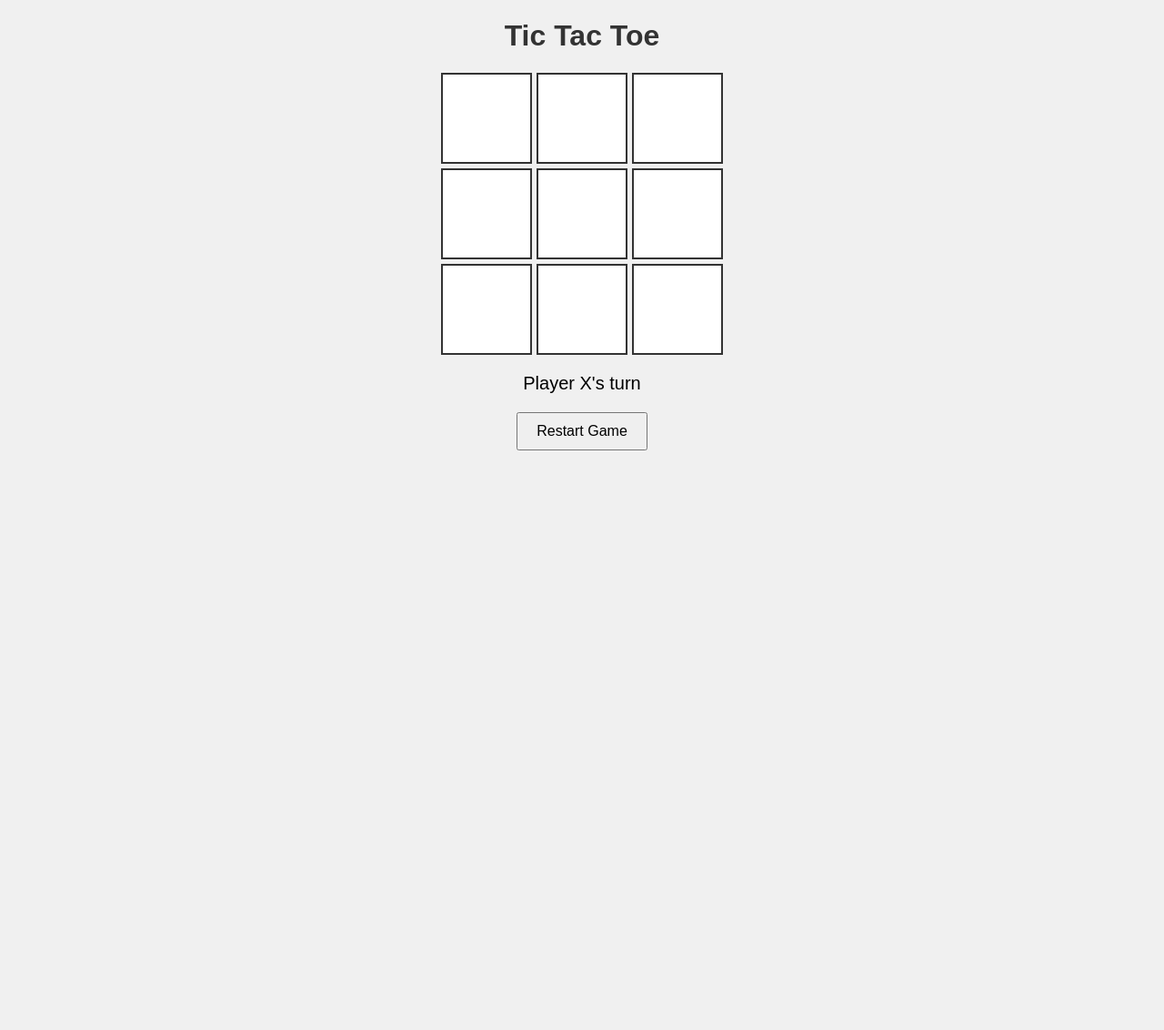
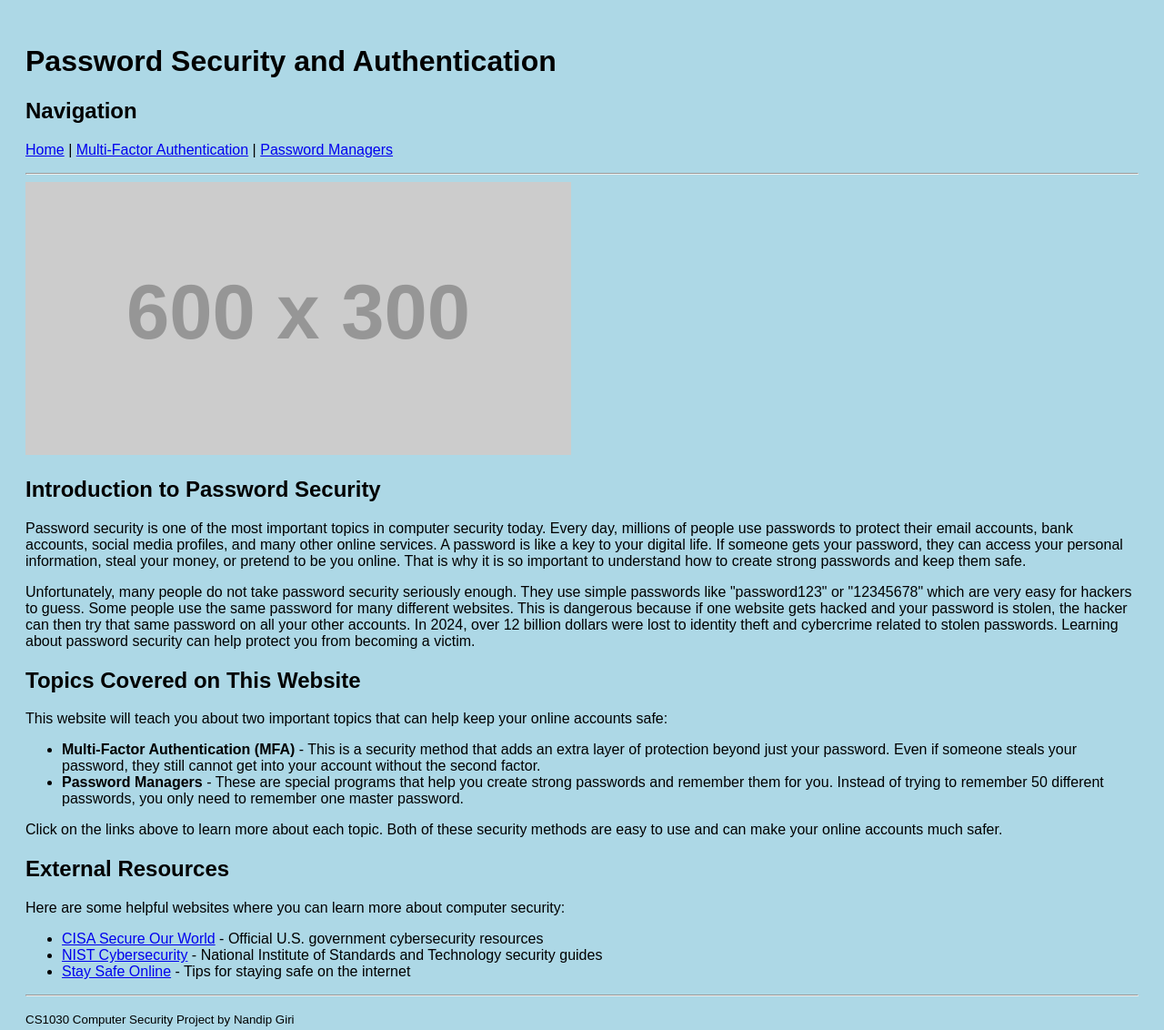
Before and after one commit to pratikacharya1234/Game, a plain HTML site: page index.html in a window 1280 px wide. Shown: the whole page at 91% size. Before the commit the page ends 800 px from the top, so only its background shows below. Drawn offline with Linux system fonts and the light colour scheme; placeholder pictures from the web are drawn by us.

Commit message:
Replace Tic Tac Toe with Password Security content
Removed Tic Tac Toe game and added content on password security.

```diff
--- a/index.html
+++ b/index.html
@@ -1,141 +1,53 @@
 <!DOCTYPE html>
-<html lang="en">
+<html>
 <head>
-    <meta charset="UTF-8">
-    <meta name="viewport" content="width=device-width, initial-scale=1.0">
-    <title>Pratik</title>
-       <style>
-        body {
-            font-family: sans-serif;
-            text-align: center;
-            background-color: #f0f0f0;
-        }
+    <title>Password Security - Home</title>
+</head>
+<body style="background-color: lightblue; font-family: Arial; padding: 20px;">
 
-        h1 {
-            color: #333;
-        }
+    <h1>Password Security and Authentication</h1>
 
-        #gameboard {
-            display: grid;
-            grid-template-columns: repeat(3, 100px);
-            grid-template-rows: repeat(3, 100px);
-            gap: 5px;
-            margin: 20px auto;
-            width: 310px;
-        }
+    <h2>Navigation</h2>
+    <p>
+        <a href="index.html">Home</a> |
+        <a href="mfa.html">Multi-Factor Authentication</a> |
+        <a href="password-managers.html">Password Managers</a>
+    </p>
 
-        .cell {
-            width: 100px;
-            height: 100px;
-            background-color: #fff;
-            border: 2px solid #333;
-            font-size: 60px;
-            cursor: pointer;
-        }
+    <hr>
 
-        #message {
-            font-size: 20px;
-            margin-top: 10px;
-        }
+    <img src="https://via.placeholder.com/600x300/4a90e2/ffffff?text=Password+Security" alt="Password Security Banner" width="600" height="300">
 
-        #restart {
-            margin-top: 20px;
-            padding: 10px 20px;
-            font-size: 16px;
-            cursor: pointer;
-        }
-    </style>
+    <h2>Introduction to Password Security</h2>
 
-</head>
-<body>
-    <h1>Tic Tac Toe</h1>
-    <div id="gameboard">
-        <button class="cell"></button>
-        <button class="cell"></button>
-        <button class="cell"></button>
-        <button class="cell"></button>
-        <button class="cell"></button>
-        <button class="cell"></button>
-        <button class="cell"></button>
-        <button class="cell"></button>
-        <button class="cell"></button>
-    </div>
-    <div id="message">Player X's turn</div>
-    <button id="restart">Restart Game</button>
+    <p>Password security is one of the most important topics in computer security today. Every day, millions of people use passwords to protect their email accounts, bank accounts, social media profiles, and many other online services. A password is like a key to your digital life. If someone gets your password, they can access your personal information, steal your money, or pretend to be you online. That is why it is so important to understand how to create strong passwords and keep them safe.</p>
 
+    <p>Unfortunately, many people do not take password security seriously enough. They use simple passwords like "password123" or "12345678" which are very easy for hackers to guess. Some people use the same password for many different websites. This is dangerous because if one website gets hacked and your password is stolen, the hacker can then try that same password on all your other accounts. In 2024, over 12 billion dollars were lost to identity theft and cybercrime related to stolen passwords. Learning about password security can help protect you from becoming a victim.</p>
 
-    <script>
-        let cells = document.querySelectorAll('.cell');
-        let message = document.getElementById('message');
-        let restartButton = document.getElementById('restart');
-        let board = ["", "", "", "", "", "", "", "", ""];
-        let currentPlayer = "X";
-        let gameActive = true;
+    <h2>Topics Covered on This Website</h2>
 
-        const winConditions = [
-            [0, 1, 2],
-            [3, 4, 5],
-            [6, 7, 8],
-            [0, 3, 6],
-            [1, 4, 7],
-            [2, 5, 8],
-            [0, 4, 8],
-            [2, 4, 6]
-        ];
+    <p>This website will teach you about two important topics that can help keep your online accounts safe:</p>
 
-        cells.forEach((cell, index) => {
-            cell.addEventListener('click', () => {
-                if (board[index] !== "" || !gameActive) {
-                    return;
-                }
+    <ul>
+        <li><strong>Multi-Factor Authentication (MFA)</strong> - This is a security method that adds an extra layer of protection beyond just your password. Even if someone steals your password, they still cannot get into your account without the second factor.</li>
+        <li><strong>Password Managers</strong> - These are special programs that help you create strong passwords and remember them for you. Instead of trying to remember 50 different passwords, you only need to remember one master password.</li>
+    </ul>
 
-                board[index] = currentPlayer;
-                cell.textContent = currentPlayer;
+    <p>Click on the links above to learn more about each topic. Both of these security methods are easy to use and can make your online accounts much safer.</p>
 
-                let roundWon = false;
-                for (let i = 0; i < winConditions.length; i++) {
-                    const condition = winConditions[i];
-                    const a = board[condition[0]];
-                    const b = board[condition[1]];
-                    const c = board[condition[2]];
+    <h2>External Resources</h2>
 
-                    if (a === "" || b === "" || c === "") {
-                        continue;
-                    }
-                    if (a === b && b === c) {
-                        roundWon = true;
-                        break;
-                    }
-                }
+    <p>Here are some helpful websites where you can learn more about computer security:</p>
 
-                if (roundWon) {
-                    message.textContent = `Player ${currentPlayer} wins!`;
-                    gameActive = false;
-                    return;
-                }
+    <ul>
+        <li><a href="https://www.cisa.gov/secure-our-world" target="_blank">CISA Secure Our World</a> - Official U.S. government cybersecurity resources</li>
+        <li><a href="https://www.nist.gov/cybersecurity" target="_blank">NIST Cybersecurity</a> - National Institute of Standards and Technology security guides</li>
+        <li><a href="https://staysafeonline.org/" target="_blank">Stay Safe Online</a> - Tips for staying safe on the internet</li>
+    </ul>
 
-                if (!board.includes("")) {
-                    message.textContent = "Draw!";
-                    gameActive = false;
-                    return;
-                }
+    <hr>
 
-                currentPlayer = currentPlayer === "X" ? "O" : "X";
-                message.textContent = `Player ${currentPlayer}'s turn`;
-            });
-        });
-
-        restartButton.addEventListener('click', () => {
-            gameActive = true;
-            currentPlayer = "X";
-            board = ["", "", "", "", "", "", "", "", ""];
-            message.textContent = `Player X's turn`;
-            cells.forEach(cell => {
-                cell.textContent = "";
-            });
-        });
-    </script>
-</body>
+    <p><small>CS1030 Computer Security Project by Nandip Giri</small></p>
 
 </body>
 </html>
```
